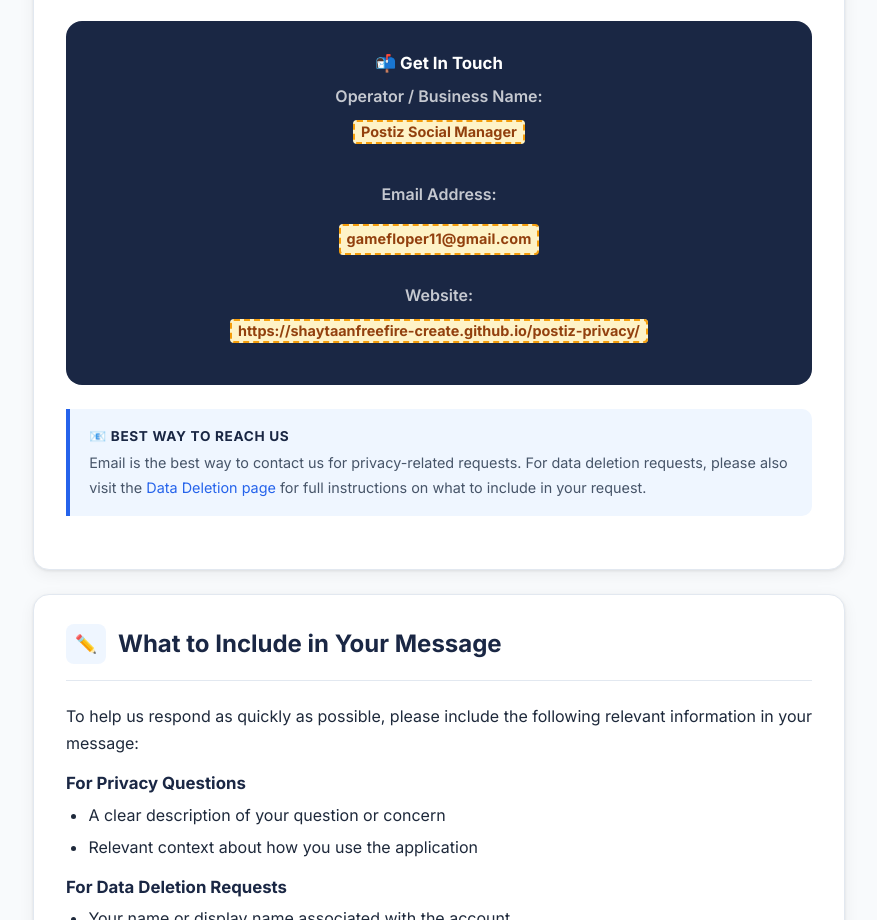
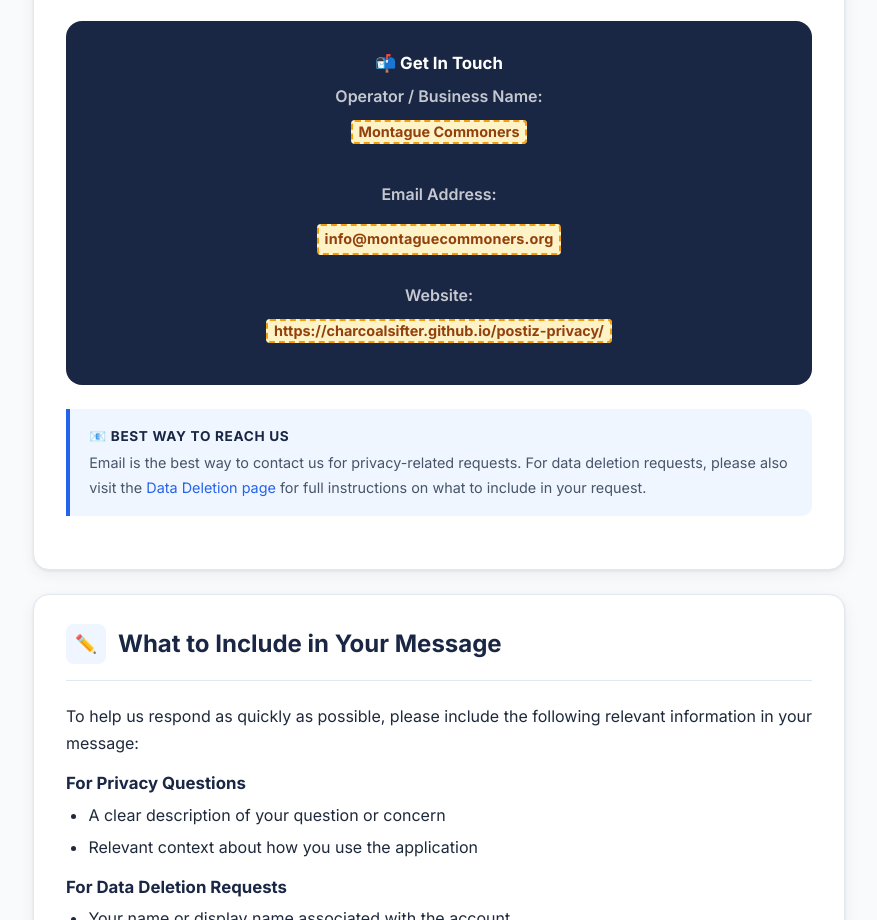
Before and after one commit to charcoalsifter/postiz-privacy, a plain HTML site: page contact.html in a window 1280 px wide. Shown: the part 867-1787 px from the top of the page, without its empty margins (201-1078 px from the left). Drawn offline with Linux system fonts and the light colour scheme.

Commit message:
Update contact.html

```diff
--- a/contact.html
+++ b/contact.html
@@ -6,12 +6,12 @@
   <title>Contact – Postiz Social Manager</title>
   <meta name="description" content="Contact Postiz Social Manager for privacy questions, data deletion requests, or general support." />
   <meta name="robots" content="index, follow" />
-  <link rel="canonical" href="https://shaytaanfreefire-create.github.io/postiz-privacy/contact.html" />
+  <link rel="canonical" href="https://charcoalsifter.github.io/postiz-privacy/contact.html" />
 
   <meta property="og:title" content="Contact – Postiz Social Manager" />
   <meta property="og:description" content="Contact Postiz Social Manager for privacy questions or data deletion requests." />
   <meta property="og:type" content="website" />
-  <meta property="og:url" content="https://shaytaanfreefire-create.github.io/postiz-privacy/contact.html" />
+  <meta property="og:url" content="https://charcoalsifter.github.io/postiz-privacy/contact.html" />
 
   <link rel="preconnect" href="https://fonts.googleapis.com" />
   <link rel="preconnect" href="https://fonts.gstatic.com" crossorigin />
@@ -91,13 +91,13 @@
     <div class="contact-card">
       <h3>📬 Get In Touch</h3>
       <p><strong>Operator / Business Name:</strong></p>
-      <p><span class="placeholder">Postiz Social Manager</span></p>
+      <p><span class="placeholder">Montague Commoners</span></p>
       <br />
       <p><strong>Email Address:</strong></p>
-      <span class="contact-email placeholder">gamefloper11@gmail.com</span>
+      <span class="contact-email placeholder">info@montaguecommoners.org</span>
       <br /><br />
       <p><strong>Website:</strong></p>
-      <p><span class="placeholder">https://shaytaanfreefire-create.github.io/postiz-privacy/</span></p>
+      <p><span class="placeholder">https://charcoalsifter.github.io/postiz-privacy/</span></p>
     </div>
 
     <div class="alert" style="margin-top:1.5rem;">
```
